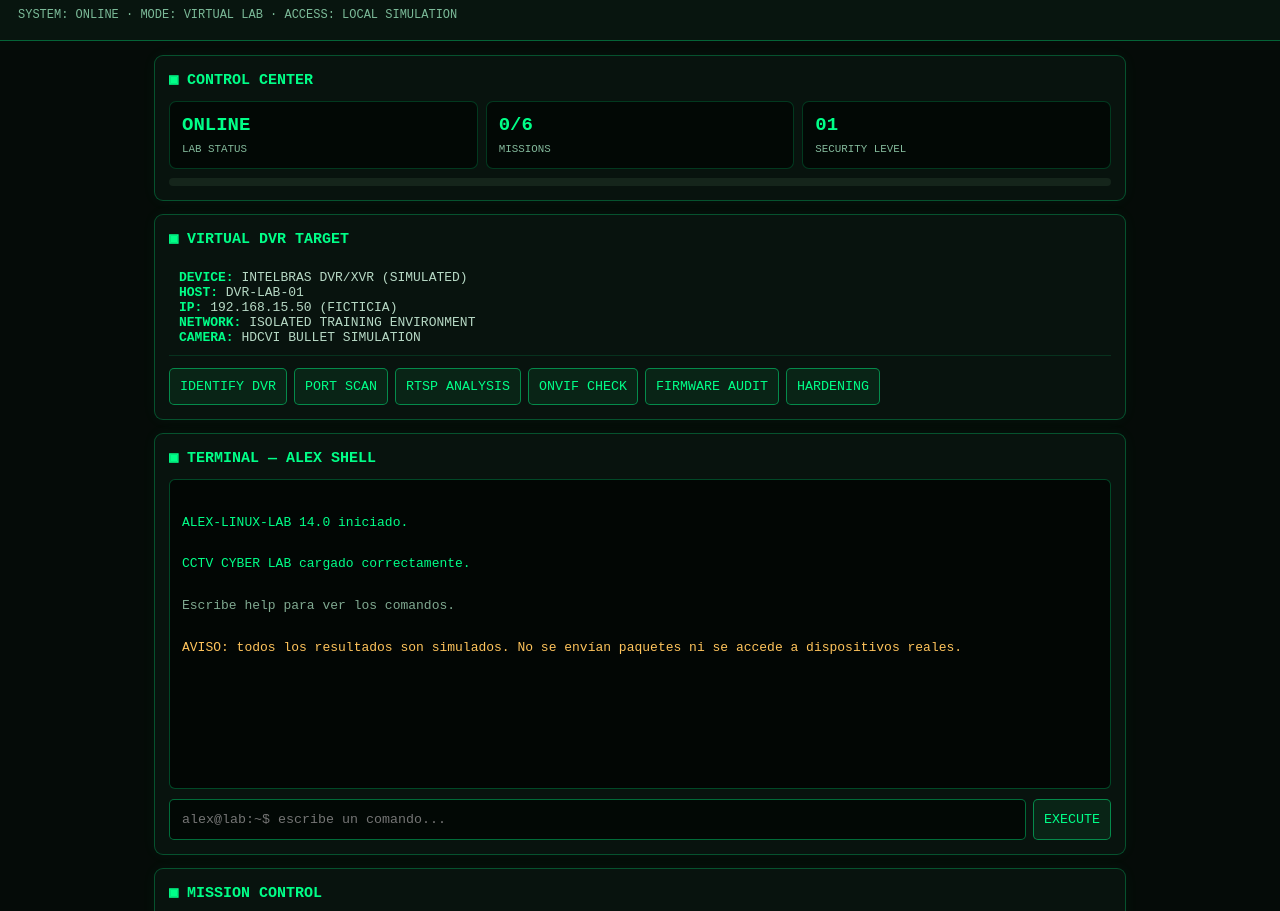
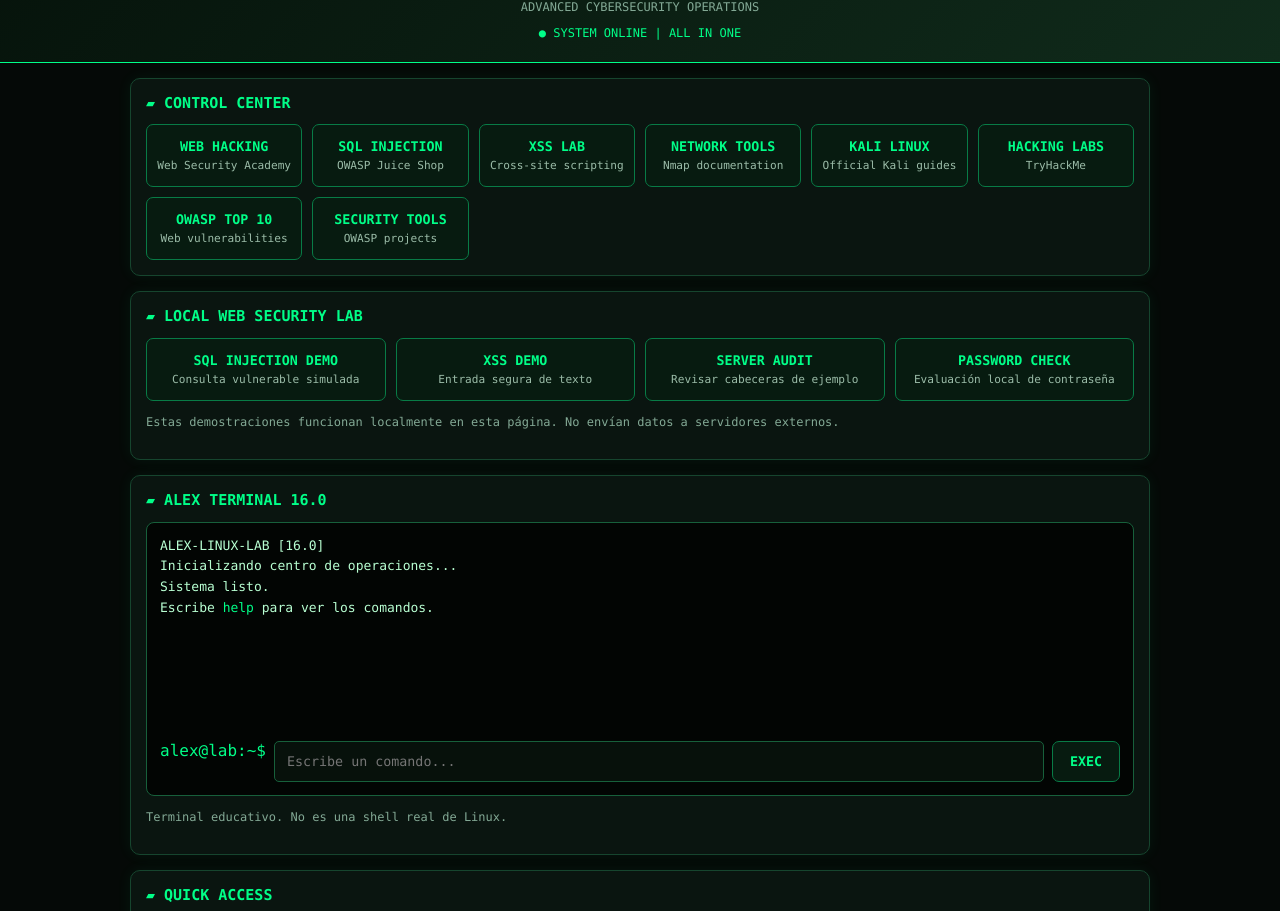
Before and after one commit to andertorricolopez28-dot/alex-linux-lab, a plain HTML site: page index.html in a window 1280 px wide. Shown: the part 65-976 px from the top of the page. Drawn offline with Linux system fonts and the light colour scheme.

Commit message:
Actualizar index.html

```diff
--- a/index.html
+++ b/index.html
@@ -4,203 +4,265 @@
 <head>
 <meta charset="UTF-8">
 <meta name="viewport" content="width=device-width, initial-scale=1.0">
-<title>ALEX-LINUX-LAB 14.0</title>
+<title>ALEX-LINUX-LAB 16.0</title>
 <style>
+:root {
+  --green:#00ff88;
+  --bg:#050907;
+  --panel:#0a1510;
+  --border:#16452e;
+  --muted:#83a995;
+}
 *{box-sizing:border-box}
-body{margin:0;background:#050b08;color:#00ff88;font-family:monospace}
-header{padding:18px;background:#08150f;border-bottom:1px solid #00ff8855}
-h1{margin:0;font-size:22px;text-shadow:0 0 12px #00ff88}
-.sub{color:#7bba98;font-size:12px;margin-top:7px}
-main{max-width:1000px;margin:auto;padding:14px}
-.panel{background:#08130e;border:1px solid #00ff8844;border-radius:9px;padding:14px;margin-bottom:13px;box-shadow:0 0 15px #00ff880b}
-h2{font-size:15px;color:#00ff88;margin:0 0 12px}
-.stats{display:grid;grid-template-columns:repeat(3,1fr);gap:8px}
-.stat{background:#020805;padding:12px;border:1px solid #00ff8833;border-radius:7px}
-.stat b{display:block;font-size:19px;margin-bottom:5px}
-.stat small{color:#83b99b}
-button{background:#092416;color:#00ff88;border:1px solid #00ff8877;border-radius:5px;padding:10px;cursor:pointer;font-family:monospace}
-button:active{background:#00ff88;color:#001b0d}
-button:hover{box-shadow:0 0 10px #00ff8866}
-.actions{display:flex;flex-wrap:wrap;gap:7px}
-#terminal{height:310px;overflow-y:auto;background:#020604;border:1px solid #00ff8844;padding:12px;border-radius:6px;line-height:1.6;font-size:13px;white-space:pre-wrap}
-.line{margin-bottom:5px}
-.ok{color:#00ff88}.warn{color:#ffc45c}.bad{color:#ff6969}.muted{color:#80a991}
-.inputrow{display:flex;gap:7px;margin-top:10px}
-input{min-width:0;flex:1;background:#020805;color:#00ff88;border:1px solid #00ff8866;padding:12px;border-radius:5px;font-family:monospace}
-input:focus{outline:1px solid #00ff88}
-.mission{padding:10px;border-bottom:1px solid #00ff8822;color:#b7d9c5}
-.mission b{color:#00ff88}
-.bar{height:8px;background:#15251b;border-radius:8px;overflow:hidden;margin-top:9px}
-#progress{height:100%;width:0%;background:#00ff88;transition:.4s}
-footer{text-align:center;padding:18px;color:#507b62;font-size:11px}
-@media(max-width:500px){.stats{grid-template-columns:1fr 1fr}#terminal{height:280px}}
+body{
+  margin:0;background:var(--bg);color:#d9ffe9;
+  font-family:Consolas,Monaco,monospace;
+}
+header{
+  padding:22px 16px;text-align:center;
+  background:linear-gradient(135deg,#06130b,#102b1b);
+  border-bottom:1px solid var(--green);
+}
+h1{color:var(--green);margin:0;font-size:27px}
+header p{color:var(--muted);font-size:12px}
+.status{color:var(--green);font-size:12px;margin-top:12px}
+main{max-width:1050px;margin:auto;padding:15px}
+.panel{
+  background:var(--panel);border:1px solid var(--border);
+  border-radius:10px;padding:15px;margin-bottom:15px;
+  box-shadow:0 0 15px #00ff8810;
+}
+h2{font-size:15px;color:var(--green);margin-top:0}
+.grid{
+  display:grid;grid-template-columns:repeat(auto-fit,minmax(145px,1fr));
+  gap:10px;
+}
+button{
+  background:#071b10;color:var(--green);
+  border:1px solid #087b46;border-radius:7px;
+  padding:14px 9px;font-family:inherit;
+  cursor:pointer;font-weight:bold;min-height:62px;
+  transition:.2s;
+}
+button:hover{
+  background:#0b3920;box-shadow:0 0 12px #00ff8866;
+  transform:translateY(-2px);
+}
+button small{display:block;color:#9bbca8;font-weight:normal;margin-top:5px}
+.terminal{
+  background:#020503;border:1px solid #17603b;
+  border-radius:8px;min-height:260px;padding:13px;
+  overflow:auto;
+}
+#output{
+  white-space:pre-wrap;overflow-wrap:anywhere;
+  font-size:13px;line-height:1.6;color:#b8ffd2;
+  min-height:195px;
+}
+.prompt{color:var(--green)}
+.inputrow{display:flex;gap:8px;margin-top:10px}
+input{
+  min-width:0;flex:1;background:#07110b;
+  color:var(--green);border:1px solid #17603b;
+  padding:12px;border-radius:5px;font-family:inherit;
+}
+.run{min-height:auto;padding:10px 17px}
+.muted{color:var(--muted);font-size:12px;line-height:1.6}
+.tag{color:var(--green)}
+footer{text-align:center;color:#557764;font-size:11px;padding:20px}
+a{color:var(--green)}
 </style>
 </head>
 <body>
 <header>
-<h1>⌁ ALEX-LINUX-LAB 14.0</h1>
-<div class="sub">INTELBRAS CCTV CYBER LAB // ETHICAL SECURITY TRAINING</div>
-<div class="sub">SYSTEM: ONLINE · MODE: VIRTUAL LAB · ACCESS: LOCAL SIMULATION</div>
+  <h1>⚡ ALEX-LINUX-LAB 16.0</h1>
+  <p>ADVANCED CYBERSECURITY OPERATIONS</p>
+  <div class="status">● SYSTEM ONLINE | ALL IN ONE</div>
 </header>
 
 <main>
   <section class="panel">
-<h2>▣ CONTROL CENTER</h2>
-<div class="stats">
-<div class="stat"><b id="status">ONLINE</b><small>LAB STATUS</small></div>
-<div class="stat"><b id="done">0/6</b><small>MISSIONS</small></div>
-<div class="stat"><b id="level">01</b><small>SECURITY LEVEL</small></div>
-</div>
-<div class="bar"><div id="progress"></div></div>
-</section>
-
-<section class="panel">
-<h2>▣ VIRTUAL DVR TARGET</h2>
-<div class="mission">
-<b>DEVICE:</b> INTELBRAS DVR/XVR (SIMULATED)<br>
-<b>HOST:</b> DVR-LAB-01<br>
-<b>IP:</b> 192.168.15.50 (FICTICIA)<br>
-<b>NETWORK:</b> ISOLATED TRAINING ENVIRONMENT<br>
-<b>CAMERA:</b> HDCVI BULLET SIMULATION
-</div>
-<div class="actions" style="margin-top:12px">
-<button onclick="run('dvr')">IDENTIFY DVR</button>
-<button onclick="run('scan')">PORT SCAN</button>
-<button onclick="run('rtsp')">RTSP ANALYSIS</button>
-<button onclick="run('onvif')">ONVIF CHECK</button>
-<button onclick="run('firmware')">FIRMWARE AUDIT</button>
-<button onclick="run('secure')">HARDENING</button>
+    <h2>▰ CONTROL CENTER</h2>
+    <div class="grid">
+      <button onclick="openLab('https://portswigger.net/web-security')">
+        WEB HACKING<small>Web Security Academy</small>
+      </button>
+      <button onclick="openLab('https://owasp.org/www-project-juice-shop/')">
+        SQL INJECTION<small>OWASP Juice Shop</small>
+      </button>
+      <button onclick="openLab('https://portswigger.net/web-security/cross-site-scripting')">
+        XSS LAB<small>Cross-site scripting</small>
+      </button>
+      <button onclick="openLab('https://nmap.org/book/man.html')">
+        NETWORK TOOLS<small>Nmap documentation</small>
+      </button>
+      <button onclick="openLab('https://www.kali.org/docs/')">
+        KALI LINUX<small>Official Kali guides</small>
+      </button>
+      <button onclick="openLab('https://tryhackme.com/')">
+        HACKING LABS<small>TryHackMe</small>
+      </button>
+      <button onclick="openLab('https://owasp.org/www-project-top-ten/')">
+        OWASP TOP 10<small>Web vulnerabilities</small>
+      </button>
+      <button onclick="openLab('https://github.com/OWASP')">
+        SECURITY TOOLS<small>OWASP projects</small>
+      </button>
     </div>
   </section>
 
   <section class="panel">
-<h2>▣ TERMINAL — ALEX SHELL</h2>
-<div id="terminal">
-<div class="ok">ALEX-LINUX-LAB 14.0 iniciado.</div>
-<div class="ok">CCTV CYBER LAB cargado correctamente.</div>
-<div class="muted">Escribe help para ver los comandos.</div>
-<div class="warn">AVISO: todos los resultados son simulados. No se envían paquetes ni se accede a dispositivos reales.</div>
+    <h2>▰ LOCAL WEB SECURITY LAB</h2>
+    <div class="grid">
+      <button onclick="sqlDemo()">SQL INJECTION DEMO<small>Consulta vulnerable simulada</small></button>
+      <button onclick="xssDemo()">XSS DEMO<small>Entrada segura de texto</small></button>
+      <button onclick="headerDemo()">SERVER AUDIT<small>Revisar cabeceras de ejemplo</small></button>
+      <button onclick="passwordDemo()">PASSWORD CHECK<small>Evaluación local de contraseña</small></button>
+    </div>
+    <p class="muted">Estas demostraciones funcionan localmente en esta página. No envían datos a servidores externos.</p>
+  </section>
+
+  <section class="panel">
+    <h2>▰ ALEX TERMINAL 16.0</h2>
+    <div class="terminal">
+      <div id="output">ALEX-LINUX-LAB [16.0]
+Inicializando centro de operaciones...
+Sistema listo.
+Escribe <span class="tag">help</span> para ver los comandos.
+
 </div>
       <div class="inputrow">
-<input id="cmd" placeholder="alex@lab:~$ escribe un comando..." autocomplete="off">
-<button onclick="execute()">EXECUTE</button>
+        <span class="prompt">alex@lab:~$</span>
+        <input id="command" placeholder="Escribe un comando..." autocomplete="off">
+        <button class="run" onclick="runCommand()">EXEC</button>
+      </div>
+    </div>
+    <p class="muted">Terminal educativo. No es una shell real de Linux.</p>
+  </section>
+
+  <section class="panel">
+    <h2>▰ QUICK ACCESS</h2>
+    <div class="grid">
+      <button onclick="openLab('https://portswigger.net/web-security/sql-injection')">SQLi GUIDE</button>
+      <button onclick="openLab('https://portswigger.net/web-security/authentication')">AUTH TESTING</button>
+      <button onclick="openLab('https://portswigger.net/web-security/file-path-traversal')">PATH TRAVERSAL</button>
+      <button onclick="openLab('https://owasp.org/www-project-web-security-testing-guide/')">WEB TEST GUIDE</button>
     </div>
   </section>
 
   <section class="panel">
-<h2>▣ MISSION CONTROL</h2>
-<div class="mission" id="m1">○ <b>01 Reconocimiento:</b> identificar el DVR virtual.</div>
-<div class="mission" id="m2">○ <b>02 Puertos:</b> interpretar servicios de red.</div>
-<div class="mission" id="m3">○ <b>03 RTSP:</b> comprender la transmisión de vídeo.</div>
-<div class="mission" id="m4">○ <b>04 ONVIF:</b> comprender el protocolo.</div>
-<div class="mission" id="m5">○ <b>05 Firmware:</b> detectar riesgos de versiones.</div>
-<div class="mission" id="m6">○ <b>06 Defensa:</b> proteger el DVR.</div>
+    <h2>▰ SYSTEM INFORMATION</h2>
+    <p class="muted">
+      VERSION: <span class="tag">16.0 ALL IN ONE</span><br>
+      PLATFORM: GITHUB PAGES<br>
+      MODE: EDUCATIONAL / LOCAL SIMULATION<br>
+      NETWORK ATTACKS: DISABLED<br>
+      STATUS: <span class="tag">READY</span>
+    </p>
   </section>
 </main>
 
-<footer>ALEX-LINUX-LAB 14.0 · EDUCATIONAL CYBERSECURITY ENVIRONMENT</footer>
+<footer>ALEX-LINUX-LAB 16.0 · ETHICAL SECURITY TRAINING</footer>
 
 <script>
-const terminal=document.getElementById("terminal");
-const completed=new Set();
+const output=document.getElementById("output");
+const input=document.getElementById("command");
 
-function out(text,type="ok"){
- const d=document.createElement("div");
- d.className="line "+type;
- d.textContent=text;
- terminal.appendChild(d);
- terminal.scrollTop=terminal.scrollHeight;
+function print(text){
+  output.textContent += "\n"+text;
+  output.scrollTop=output.scrollHeight;
 }
-function finish(n){
- completed.add(n);
- document.getElementById("m"+n).innerHTML="✓ "+document.getElementById("m"+n).innerHTML.replace(/^○ /,"");
- document.getElementById("done").textContent=completed.size+"/6";
- document.getElementById("progress").style.width=(completed.size/6*100)+"%";
- document.getElementById("level").textContent=String(Math.min(6,completed.size+1)).padStart(2,"0");
+function openLab(url){
+  const tab=window.open(url,"_blank","noopener");
+  if(!tab) print("El navegador bloqueó la pestaña. Permite ventanas emergentes para este sitio.");
+  else print("Abriendo laboratorio: "+url);
 }
-function run(task){
- out("alex@lab:~$ "+task.toUpperCase(),"muted");
- if(task==="dvr"){
- out("[+] Iniciando reconocimiento del objetivo virtual...");
- out("[+] Dispositivo: DVR-LAB-01");
- out("[+] Fabricante de práctica: Intelbras");
- out("[+] Tecnología de cámara: HDCVI");
- out("[+] Dirección ficticia: 192.168.15.50");
- out("[+] Objetivo identificado correctamente.");
- finish(1);
+function sqlDemo(){
+  print("\n[SQL INJECTION LAB]");
+  print("Ejemplo de consulta insegura:");
+  print("SELECT * FROM users WHERE name = '"+ "entrada_del_usuario" +"';");
+  print("Riesgo: concatenar entradas directamente puede permitir modificar la consulta.");
+  print("Defensa: usar consultas preparadas y parámetros.");
+  print("No se ha conectado a ninguna base de datos.");
 }
- else if(task==="scan"){
- out("[+] Escaneo didáctico de puertos del DVR simulado...");
- out("PORT       STATE       SERVICE");
- out("80/tcp     OPEN        HTTP (interfaz web)");
- out("443/tcp    CLOSED      HTTPS");
- out("554/tcp    OPEN        RTSP (transmisión)");
- out("37777/tcp  OPEN        Servicio propietario simulado");
- out("[!] Un puerto abierto no significa automáticamente una vulnerabilidad.","warn");
- out("[+] Práctica completada.");
- finish(2);
+function xssDemo(){
+  const value=prompt("Escribe un texto de prueba para el laboratorio:");
+  if(value===null)return;
+  const box=document.createElement("div");
+  box.textContent=value;
+  box.style.cssText="margin-top:10px;padding:10px;border:1px solid #17603b;color:#00ff88;overflow-wrap:anywhere";
+  output.appendChild(box);
+  print("[XSS LAB] Entrada mostrada como texto, sin ejecutar HTML ni JavaScript.");
 }
- else if(task==="rtsp"){
- out("[+] Analizando concepto RTSP...");
- out("[i] RTSP permite controlar sesiones de transmisión multimedia.");
- out("[i] El puerto habitual es TCP 554.");
- out("[!] Una transmisión debe requerir autenticación cuando el equipo lo permita.","warn");
- out("[+] Recomendación: restringir el acceso a la red autorizada.");
- finish(3);
+function headerDemo(){
+  print("\n[SERVER AUDIT - DATOS DE EJEMPLO]");
+  const headers={
+    "Content-Security-Policy":"No configurado",
+    "Strict-Transport-Security":"No detectado",
+    "X-Content-Type-Options":"No detectado",
+    "Referrer-Policy":"No configurado"
+  };
+  Object.entries(headers).forEach(([k,v])=>print(k+": "+v));
+  print("Recomendación: revisar y configurar estas cabeceras en el servidor real.");
+  print("Son datos ficticios; no se ha consultado ningún servidor.");
 }
- else if(task==="onvif"){
- out("[+] Analizando protocolo ONVIF...");
- out("[i] ONVIF facilita la interoperabilidad entre dispositivos de vídeo.");
- out("[i] Puede permitir descubrimiento, configuración y gestión.");
- out("[!] Los servicios de descubrimiento no deben exponerse a redes no confiables.","warn");
- out("[+] Análisis conceptual terminado.");
- finish(4);
+function passwordDemo(){
+  const value=prompt("Introduce una contraseña de ejemplo (no uses tu contraseña real):");
+  if(value===null)return;
+  let score=0;
+  if(value.length>=12)score++;
+  if(/[A-Z]/.test(value))score++;
+  if(/[a-z]/.test(value))score++;
+  if(/[0-9]/.test(value))score++;
+  if(/[^A-Za-z0-9]/.test(value))score++;
+  const levels=["Muy débil","Débil","Media","Buena","Fuerte","Muy fuerte"];
+  print("\n[PASSWORD CHECK] Resultado: "+levels[score]);
+  print("Criterios cumplidos: "+score+"/5. Evaluación local aproximada.");
 }
- else if(task==="firmware"){
- out("[+] Auditoría didáctica de firmware...");
- out("[i] Revisar fabricante, modelo y versión instalada.");
- out("[i] Comparar la versión con los avisos oficiales del fabricante.");
- out("[!] Firmware antiguo puede contener vulnerabilidades conocidas.","warn");
- out("[+] No se ha instalado ni modificado ningún firmware.");
- finish(5);
+function runCommand(){
+  const cmd=input.value.trim();
+  if(!cmd)return;
+  print("\nalex@lab:~$ "+cmd);
+  input.value="";
+  const parts=cmd.split(/\s+/);
+  switch(parts[0].toLowerCase()){
+    case "help":
+      print("COMANDOS DISPONIBLES:");
+      print("help | status | tools | web | sqli | xss | headers | password | clear");
+      break;
+    case "status":
+      print("ALEX-LINUX-LAB 16.0: ONLINE");
+      print("Modo: simulación local educativa.");
+      break;
+    case "tools":
+      print("WEB HACKING, SQL INJECTION, XSS, NMAP DOCS, KALI, TRYHACKME.");
+      print("Escribe web para abrir el laboratorio web.");
+      break;
+    case "web":
+      openLab("https://portswigger.net/web-security");
+      break;
+    case "sqli":
+      sqlDemo();
+      break;
+    case "xss":
+      xssDemo();
+      break;
+    case "headers":
+      headerDemo();
+      break;
+    case "password":
+      passwordDemo();
+      break;
+    case "clear":
+      output.textContent="ALEX TERMINAL 16.0\n";
+      break;
+    default:
+      print("Comando no reconocido. Escribe help.");
   }
- else if(task==="secure"){
- out("[+] Iniciando plan de protección...");
- out("[✓] Cambiar contraseña predeterminada.");
- out("[✓] Usar una contraseña única y robusta.");
- out("[✓] Instalar firmware oficial actualizado.");
- out("[✓] Desactivar servicios innecesarios.");
- out("[✓] Limitar el acceso remoto.");
- out("[✓] Evitar exponer RTSP directamente a Internet.");
- out("[+] Plan de defensa completado.");
- finish(6);
 }
- else out("Comando no reconocido. Escribe help.","bad");
-}
-function execute(){
- const input=document.getElementById("cmd");
- const c=input.value.trim().toLowerCase();
- if(!c)return;
- input.value="";
- out("alex@lab:~$ "+c,"muted");
- const commands={
- help:()=>{out("COMANDOS DISPONIBLES:");out("help       - mostrar comandos");out("dvr        - identificar DVR virtual");out("scan       - analizar puertos simulados");out("rtsp       - estudiar RTSP");out("onvif      - estudiar ONVIF");out("firmware   - auditoría de firmware");out("secure     - plan de protección");out("missions   - ver misiones");out("status     - estado del laboratorio");out("report     - generar informe");out("clear      - limpiar terminal");},
- dvr:()=>run("dvr"),
- scan:()=>run("scan"),
- rtsp:()=>run("rtsp"),
- onvif:()=>run("onvif"),
- firmware:()=>run("firmware"),
- secure:()=>run("secure"),
- missions:()=>{for(let i=1;i<=6;i++)out(document.getElementById("m"+i).innerText);},
- status:()=>{out("LAB: ONLINE");out("MISSIONS: "+completed.size+"/6");out("MODE: SIMULATED");},
- report:()=>{out("========== AUDIT REPORT ==========");out("Target: DVR-LAB-01 (fictional)");out("Completed missions: "+completed.size+"/6");out("Network access: NONE");out("Real devices modified: NONE");out("=================================");},
- clear:()=>{terminal.innerHTML="";out("Terminal limpia.");}
- };
- if(commands[c])commands[c]();
- else if(c.startsWith("echo "))out(c.slice(5));
- else out("Comando desconocido. Escribe help.","bad");
-}
-document.getElementById("cmd").addEventListener("keydown",e=>{if(e.key==="Enter")execute()});
+input.addEventListener("keydown",e=>{
+  if(e.key==="Enter")runCommand();
+});
 </script>
 </body>
 </html>
```
Lines whose indentation alone changed are shown as unchanged.
